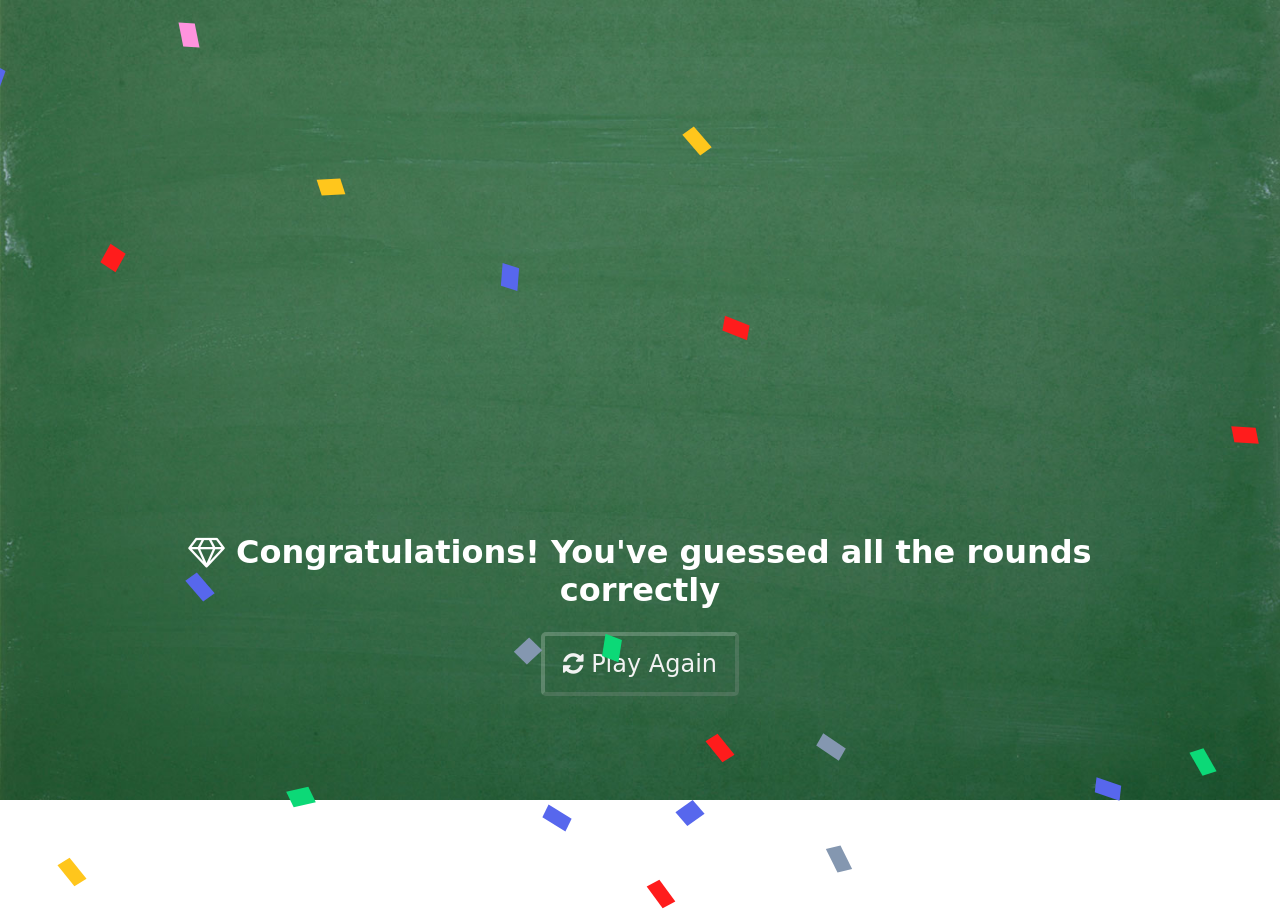
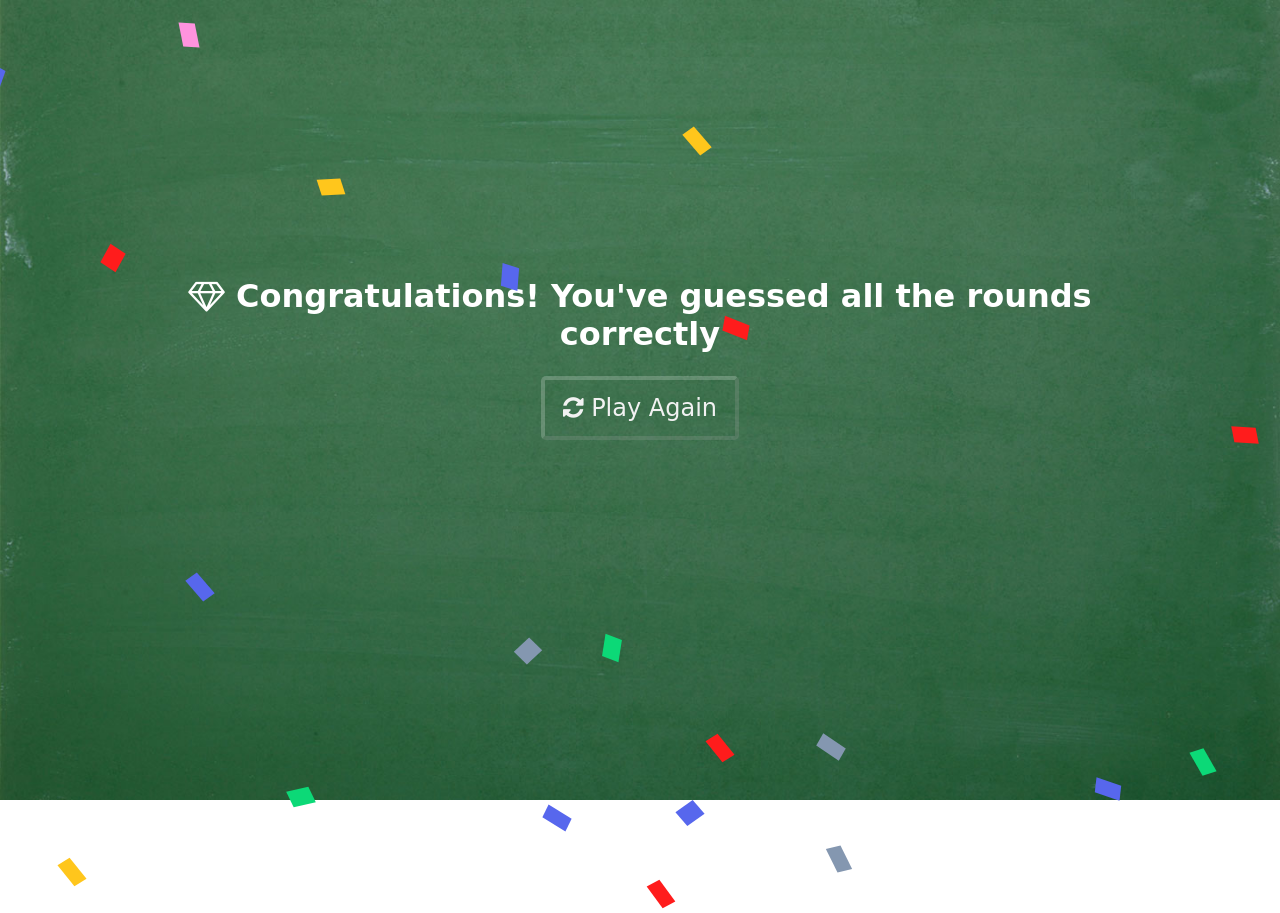
Before and after one commit to Q-Ain/Hangman-Game, a PHP site: page /win.html in a window 1280 px wide. Shown: the top 913 px of the page. Run offline with PHP 8.4, Linux system fonts and the light colour scheme; some web fonts are replaced.

Commit message:
Update win-styles.css

```diff
--- a/win-styles.css
+++ b/win-styles.css
@@ -68,6 +68,12 @@
   padding-top: 1px;
 }
 
+@media (min-width: 1024px) {
+  .top-padding {
+    padding: 20% 10vw 0 10vw;
+  }
+}
+
 /* Confetti animation */
 @keyframes confettiRain {
   0% {
```
